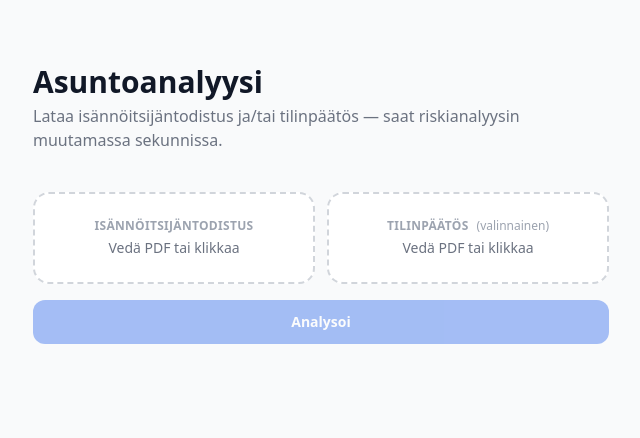
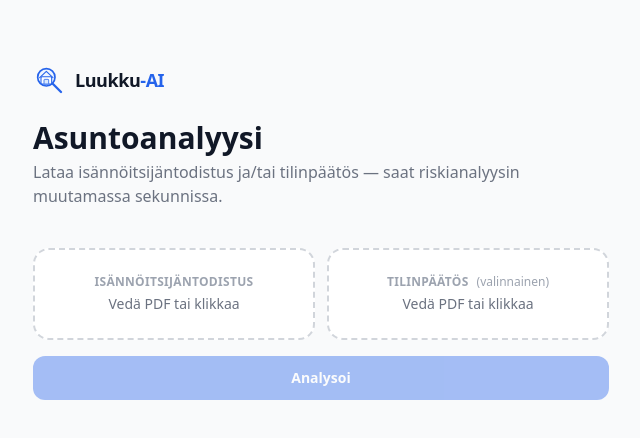
Before and after one commit to mikko-lab/luukku-ai, a Next.js app: page / in a window 1280 px wide. Shown: the top 438 px of the page, without its empty margins (319-959 px from the left). Built offline with nearby package versions, Linux system fonts and the light colour scheme.

Commit message:
Add Luukku-AI logo to header

```diff
--- a/app/page.tsx
+++ b/app/page.tsx
@@ -146,6 +146,10 @@ export default function Home() {
       <div className="w-full max-w-xl">
         {/* Header */}
         <div className="mb-10">
+          <div className="flex items-center gap-2.5 mb-6">
+            <img src="/logo-mark.svg" alt="" width="32" height="32" />
+            <span className="text-lg font-black tracking-tight text-gray-900">Luukku<span className="text-blue-600">-AI</span></span>
+          </div>
           <h1 className="text-3xl font-bold text-gray-900">Asuntoanalyysi</h1>
           <p className="text-gray-500 mt-1">
             Lataa isännöitsijäntodistus ja/tai tilinpäätös — saat riskianalyysin muutamassa sekunnissa.
```
Also changed, not shown: public/logo-mark.svg (added).
